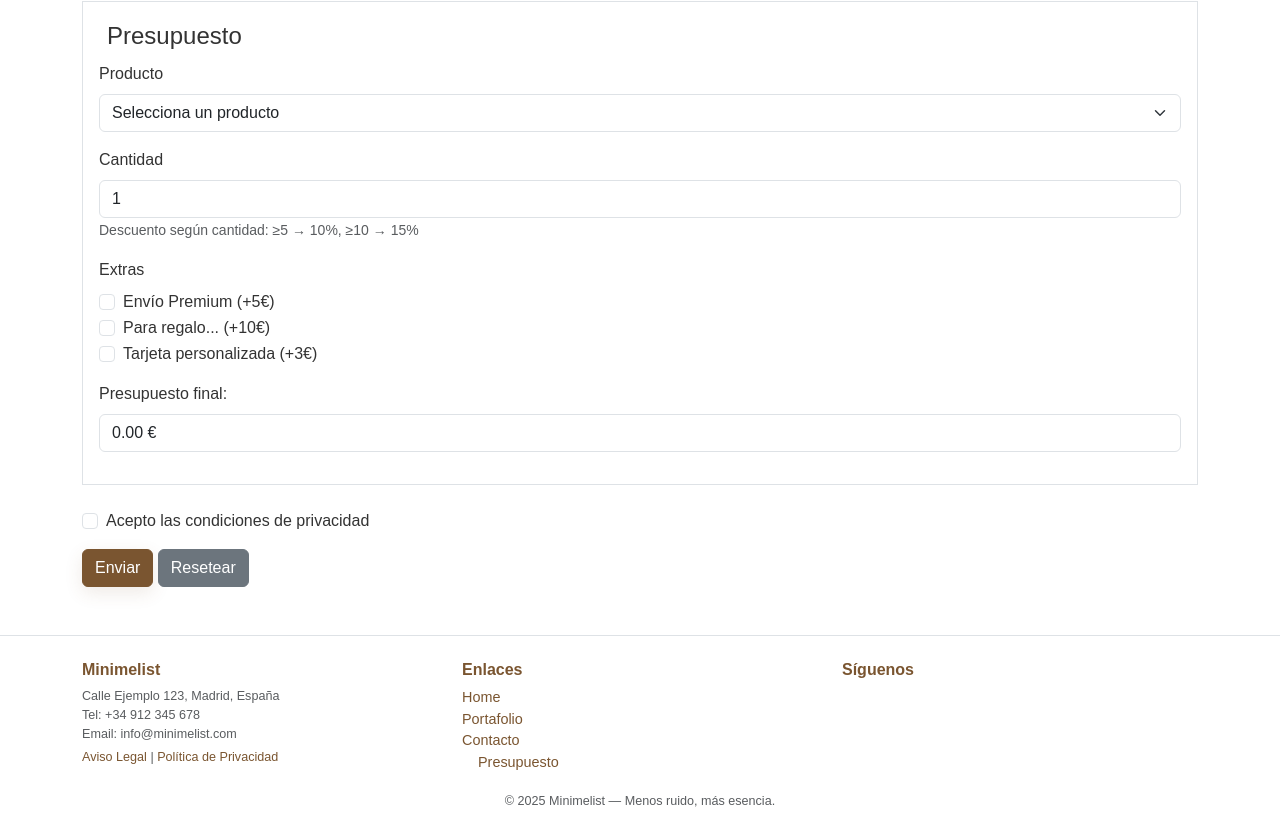
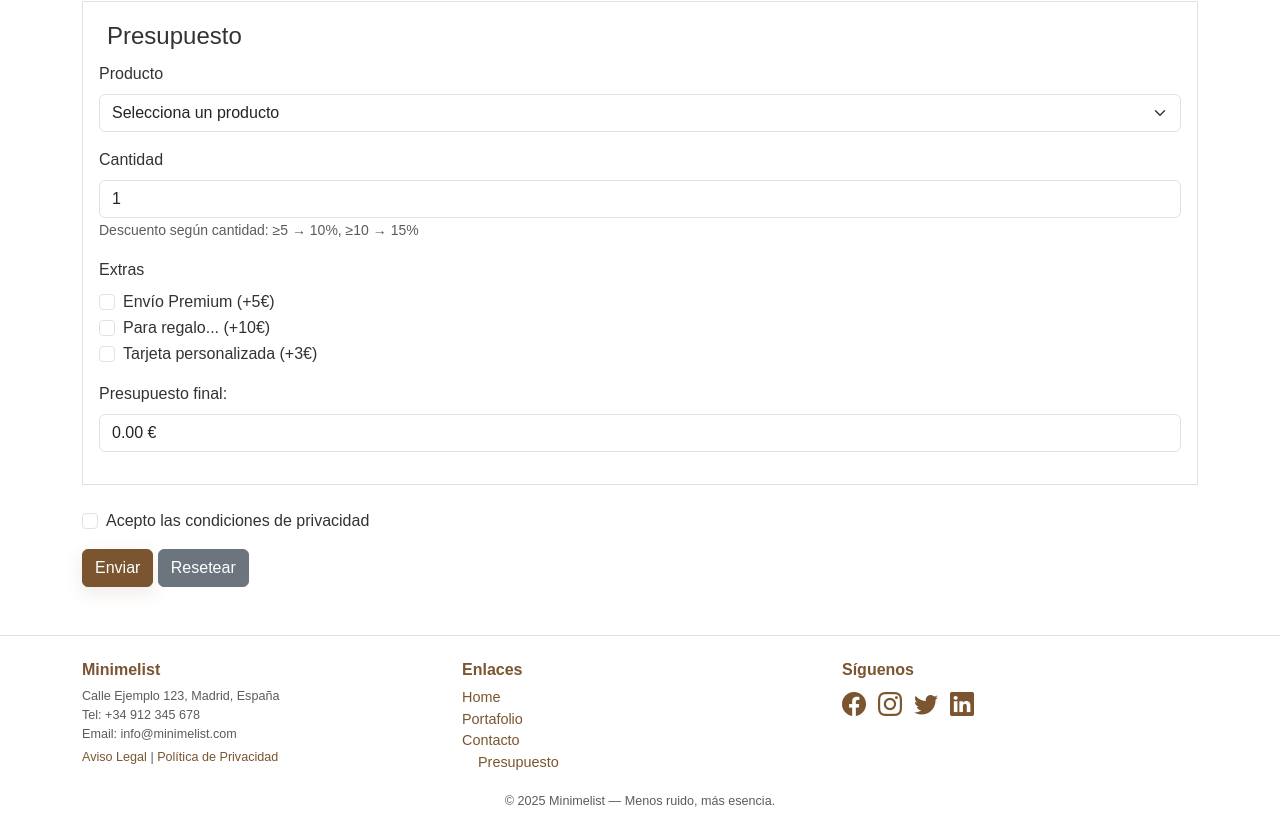
Before and after one commit to sofiaromor/sofiajavascript, a plain HTML site: page presupuesto.html in a window 1280 px wide. Shown: the part 694-1529 px from the top of the page. Drawn offline with nearby package versions, Linux system fonts and the light colour scheme.

Commit message:
Update presupuesto.html

```diff
--- a/presupuesto.html
+++ b/presupuesto.html
@@ -5,6 +5,7 @@
         <meta name="viewport" content="width=device-width, initial-scale=1.0">
         <title>Minimelist — Presupuesto</title>
         <link href="https://cdn.jsdelivr.net/npm/bootstrap@5.3.2/dist/css/bootstrap.min.css" rel="stylesheet">
+        <link href="https://cdn.jsdelivr.net/npm/bootstrap-icons@1.11.1/font/bootstrap-icons.css" rel="stylesheet">
         <link rel="stylesheet" href="styles.css">
     </head>
 
```
